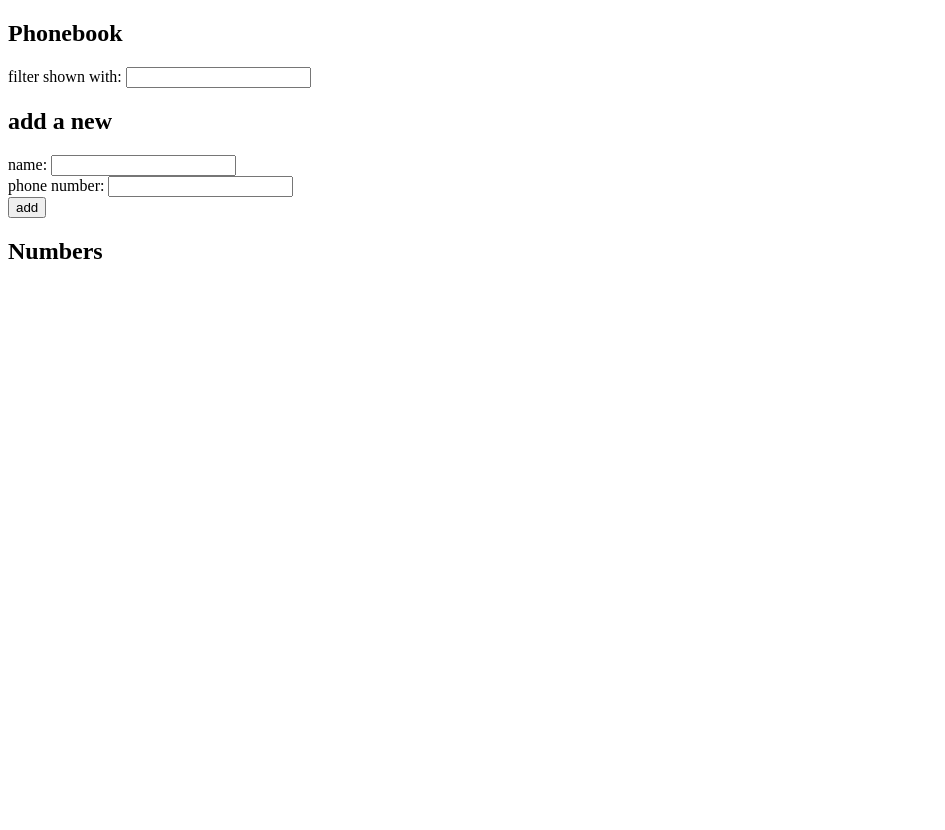
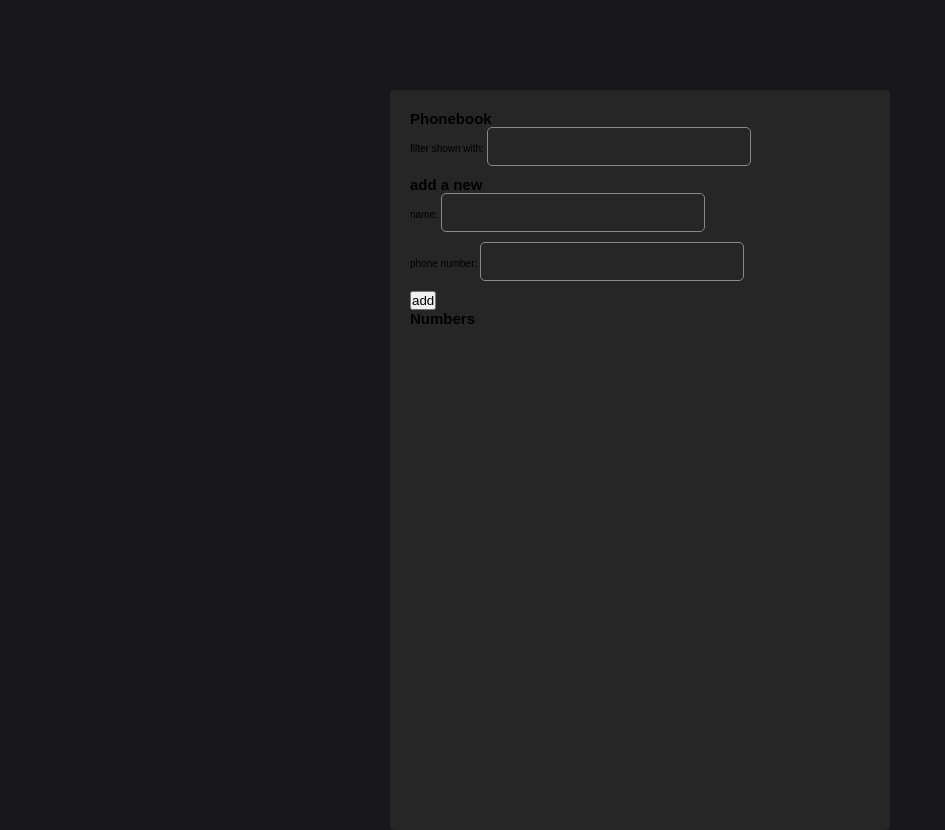
Before and after one commit to gazzaar/full-stack-open-submission, a React (Vite) app in the folder part2/phonebook/: page / in a window 1280 px wide. Shown: the whole page, without its empty margins (0-945 px from the left). Before the commit the page ends 800 px from the top, so only its background shows below. Built offline with nearby package versions, Linux system fonts and the light colour scheme; no server answers.

Commit message:
styles: Style the page with minimum styles

```diff
--- /dev/null
+++ b/part2/phonebook/src/main.css
@@ -0,0 +1,116 @@
+*,
+*::after,
+*::before {
+  padding: 0;
+  margin: 0;
+}
+
+* {
+  box-sizing: inherit;
+}
+
+html {
+  font-size: 62.5%;
+  box-sizing: border-box;
+}
+
+body {
+  font-family: Arial, Helvetica, sans-serif;
+
+  background-color: #18181b;
+}
+
+#root {
+  width: 500px;
+  margin: 0 auto;
+  margin-top: 9rem;
+  background-color: #262626;
+  padding: 2rem;
+  border-radius: 5px;
+}
+#root > div {
+  margin: 0 auto;
+  min-height: 700px;
+}
+
+.heading-primary {
+  font-size: 2.6rem;
+  margin-bottom: 1rem;
+}
+
+.heading-primary,
+.heading-secondary {
+  color: #f6f6f6;
+}
+.heading-secondary {
+  font-size: 2.2rem;
+  margin-bottom: 1rem;
+}
+.heading-tertiary {
+  font-size: 2rem;
+  color: #f6f6f6;
+  display: flex;
+  align-items: center;
+  justify-content: space-between;
+}
+.heading-tertiary:not(:last-child) {
+  margin-bottom: 0.5rem;
+}
+.input-container {
+}
+
+label {
+  font-family: inherit;
+  font-size: 1.8rem;
+  letter-spacing: 0.7px;
+  color: #e7e7e7;
+  margin-bottom: 0.5rem;
+  display: block;
+}
+input {
+  font-family: inherit;
+  padding: 0.8rem 1.8rem 0.8rem 1.2rem;
+  font-size: 1.8rem;
+  border: none;
+  margin-bottom: 1rem;
+  background: none;
+  border-radius: 5px;
+  border: 1px solid #888888;
+  color: #d1d1d1;
+}
+input:focus {
+  outline: none;
+  border: 1px solid #f6f6f6;
+}
+.btn {
+  border: none;
+  background: none;
+  padding: 0.6rem 1.6rem;
+  background-color: #6d6d6d;
+  border-radius: 6px;
+  color: #f6f6f6;
+  cursor: pointer;
+  transition: all 0.3s;
+  font-size: 1.6rem;
+}
+.btn-add {
+  width: 100px;
+  margin-bottom: 1rem;
+}
+
+.btn:active {
+  outline: none;
+  transform: scale(0.98);
+}
+.btn:hover {
+  background-color: #5d5d5d;
+}
+
+.notification {
+  color: #e7e7e7;
+  background-color: #5d5d5d;
+  font-size: 2rem;
+  border-radius: 5px;
+  padding: 10px;
+  margin-bottom: 10px;
+}
--- a/part2/phonebook/src/main.jsx
+++ b/part2/phonebook/src/main.jsx
@@ -1,5 +1,6 @@
 import { StrictMode } from 'react';
 import { createRoot } from 'react-dom/client';
+import './main.css';
 import App from './App.jsx';
 
 createRoot(document.getElementById('root')).render(
```
